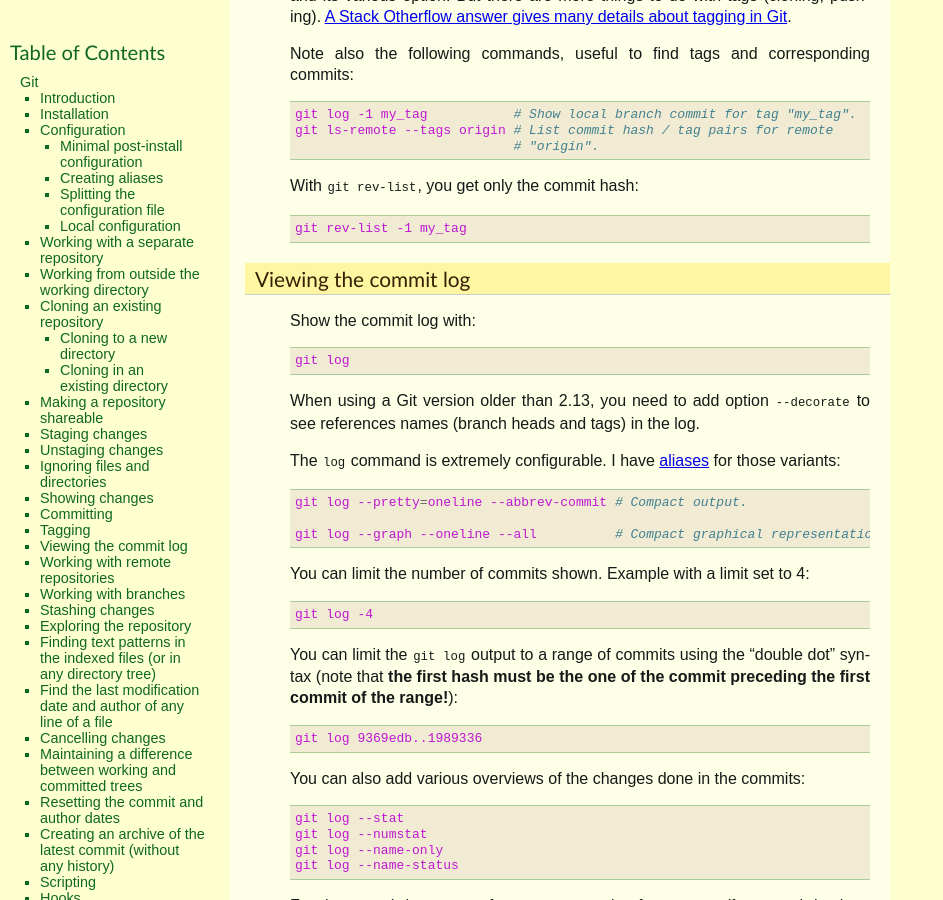
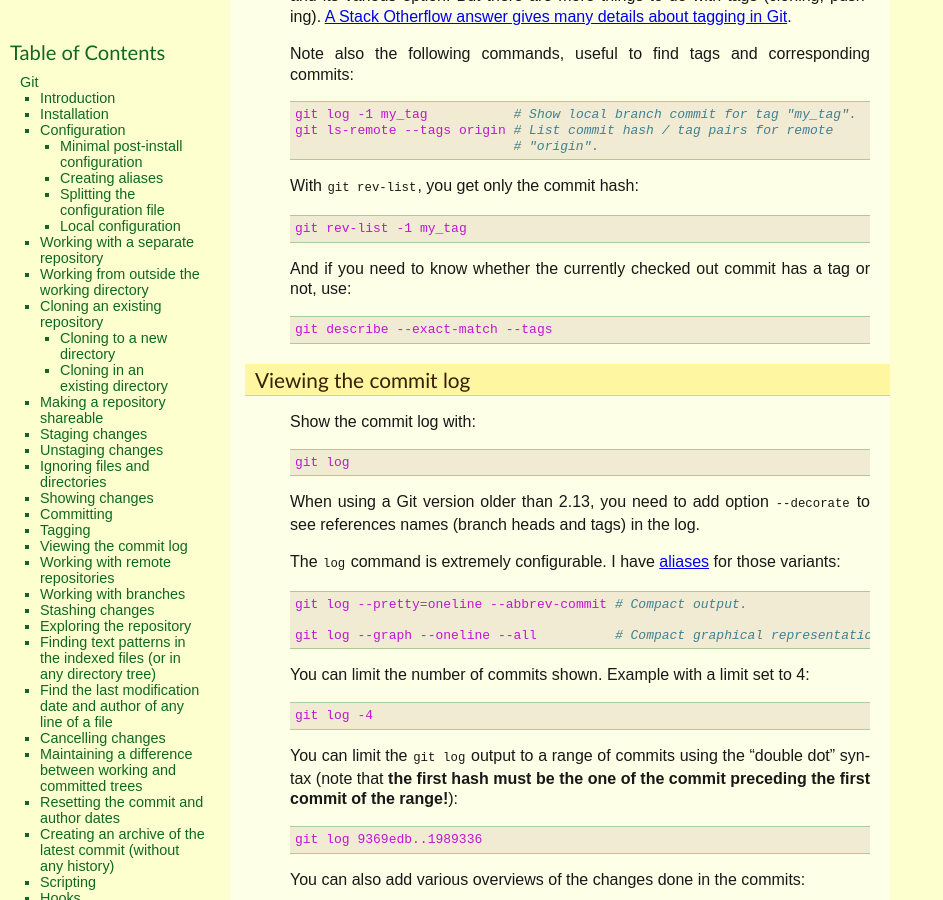
Before and after one commit to thierr26/thierr26_personal_notes_sphinx_sources, a Sphinx documentation site: the page built from source/git.rst, in a window 1280 px wide and 900 px high, scrolled down 9320 px. Shown: the whole window, without its empty margins (0-943 px from the left). Built offline with Sphinx 7.4.7, drawn with Linux system fonts in a browser that asks for light colours; some of the changed text lies outside the part shown.

Commit message:
Update Git page

```diff
--- a/source/git.rst
+++ b/source/git.rst
@@ -586,6 +586,11 @@ commits::
 With ``git rev-list``, you get only the commit hash::
 
   git rev-list -1 my_tag
+
+And if you need to know whether the currently checked out commit has a tag or
+not, use::
+
+  git describe --exact-match --tags
 
 
 Viewing the commit log
@@ -1202,6 +1207,8 @@ Here are a few Git commands that are useful for scripting::
   git symbolic-ref --short HEAD             # Outputs the checked out branch.
   git rev-parse --abbrev-ref HEAD           # Same output (but listed as
                                             # porcelain).
+  git branch --show-current                 # Same output (but with Git 2.22 or
+                                            # newer).
 
   git for-each-ref \                        # Lists the local branches.
       --format='%(refname:short)' \
```
